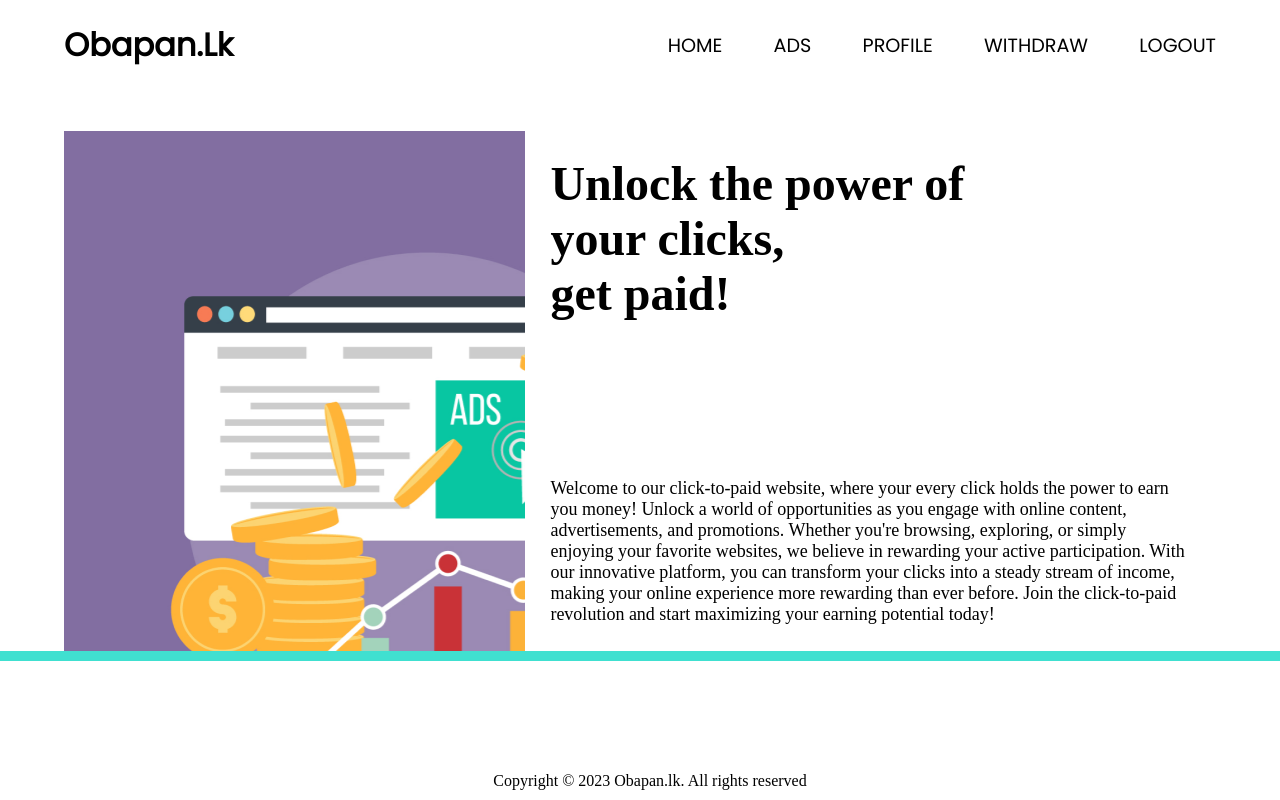
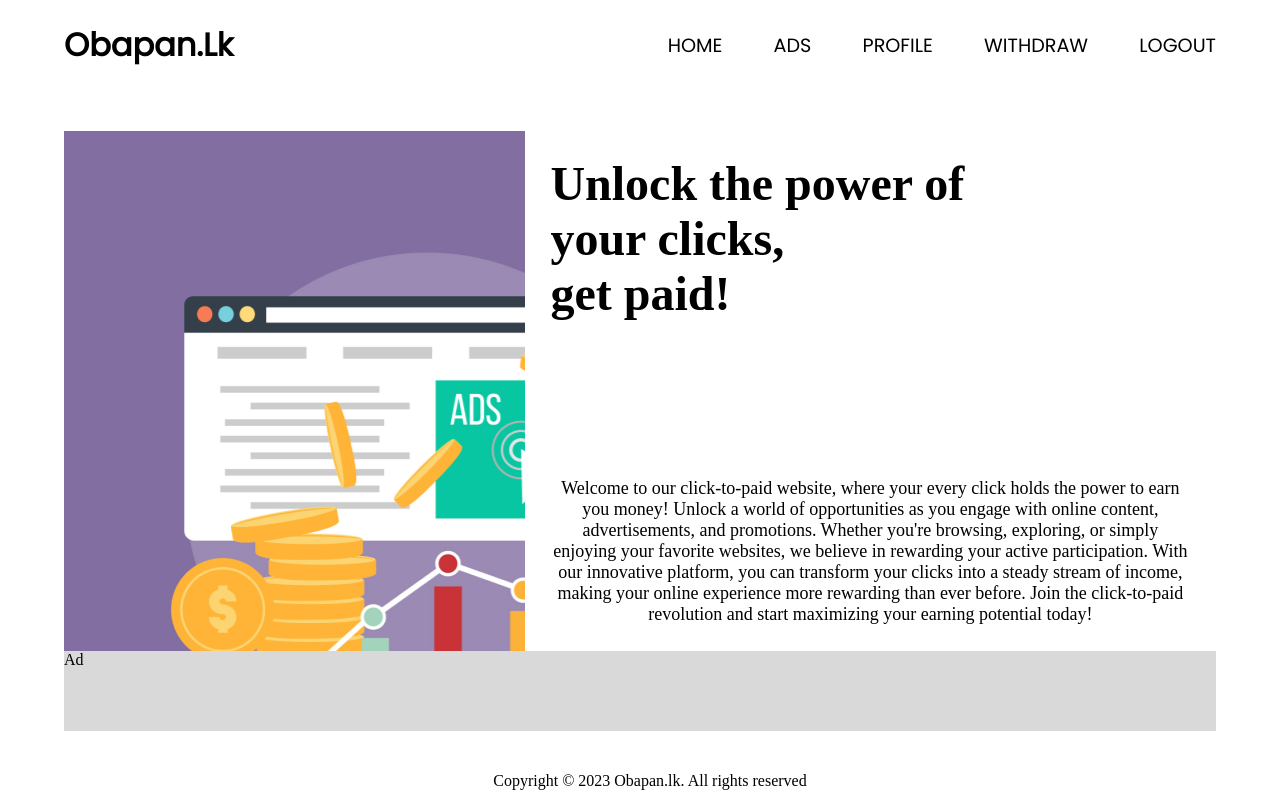
Before and after one commit to SachinSilva99/obapanlk-frontend, a React (Vite) app: page / in a window 1280 px wide. Built offline with nearby package versions, Linux system fonts and the light colour scheme.

Commit message:
completed home page with ad

```diff
--- a/src/components/Home/Home.css
+++ b/src/components/Home/Home.css
@@ -28,11 +28,13 @@
     font-size: large;
     justify-content: center;
     margin: 2vw;
+    text-align: center;
 }
 .home_ad{
-    width: 100%;
-    height: 10px;
-    background-color: turquoise;
+    margin-left: 5vw;
+    margin-right: 5vw;
+    height: 10vh;
+    background-color: #D9D9D9;
 }
 .home_footer {
     padding: 10px;
--- a/src/components/Home/Home.tsx
+++ b/src/components/Home/Home.tsx
@@ -31,7 +31,9 @@ const Home = () => {
                 </div>
 
             </div>
-            <div className="home_ad"></div>
+            <div className="home_ad">
+                Ad
+            </div>
             <footer className="home_footer">
                 Copyright © 2023 Obapan.lk. All rights reserved
             </footer>
```
